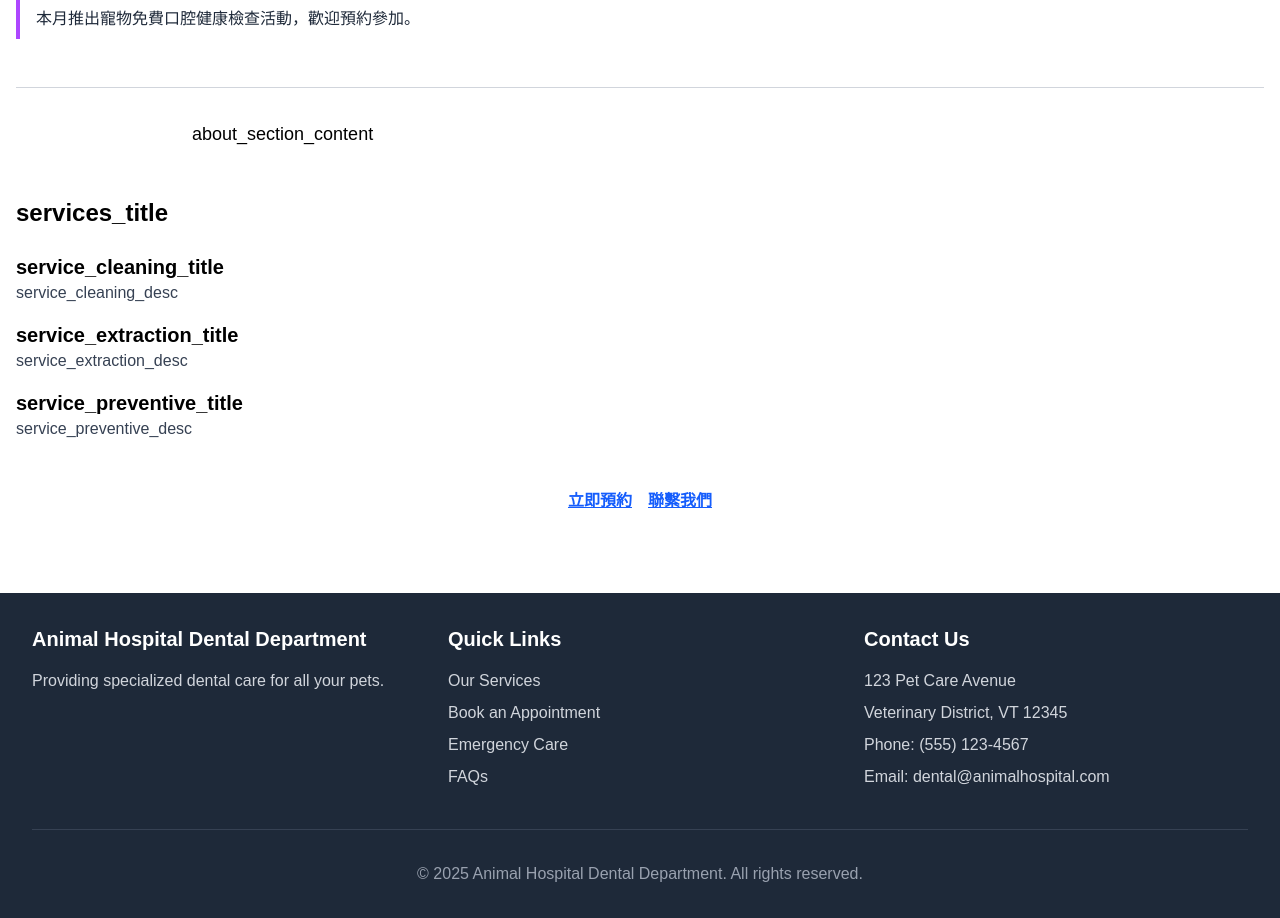
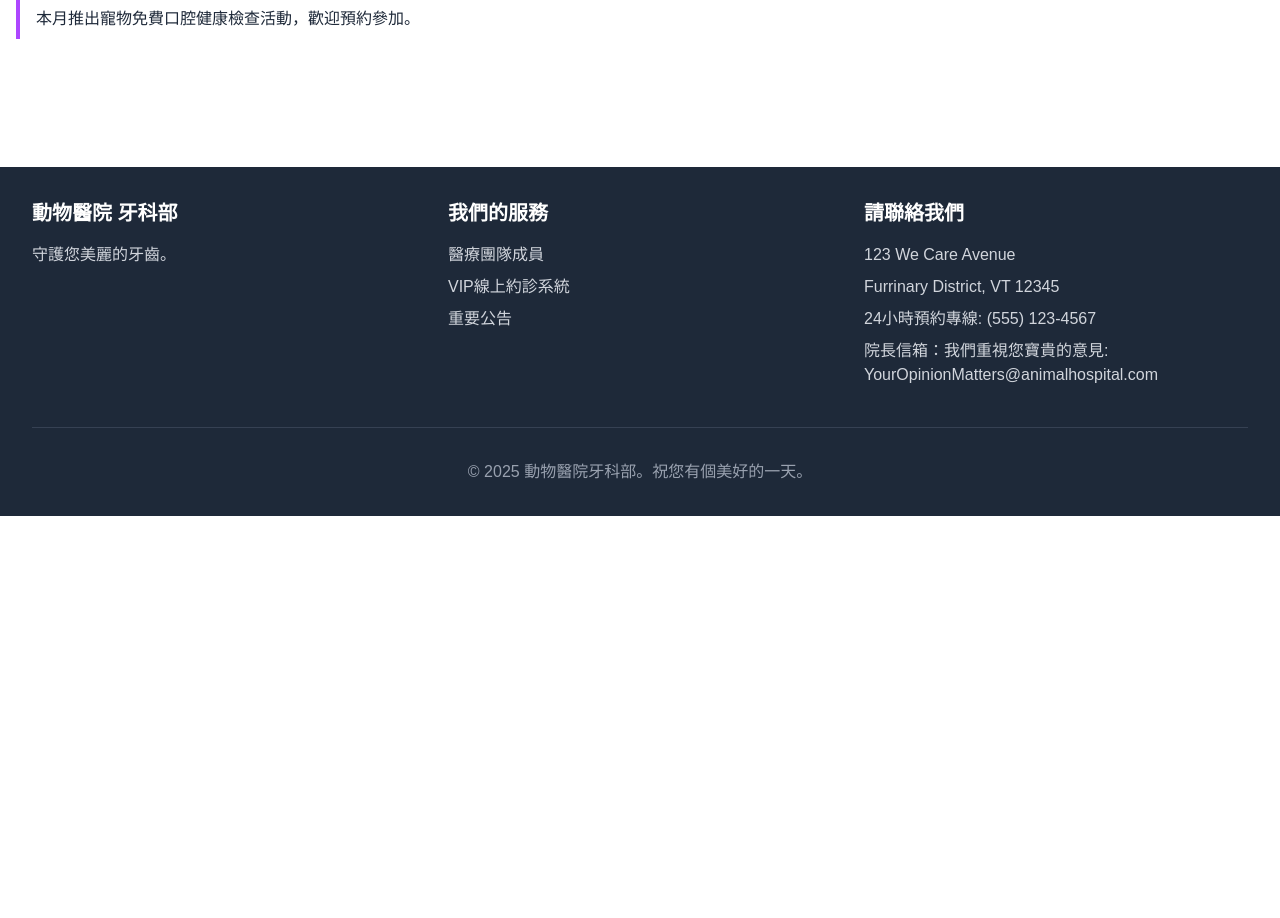
Before and after one commit to Risch315815/Animal_Hospital_Dental_Department, a Next.js app: page /Animal_Hospital_Dental_Department/ in a window 1280 px wide. Shown: the part 943-1861 px from the top of the page. After the commit the page ends 1459 px from the top, so only its background shows below. Built offline with nearby package versions, Linux system fonts and the light colour scheme.

Commit message:
trial 06

```diff
--- a/app/components/Footer.tsx
+++ b/app/components/Footer.tsx
@@ -1,52 +1,54 @@
+'use client';
+
 import Link from 'next/link';
+import { useLanguage } from '../contexts/LanguageContext';
 
 export default function Footer() {
+  const { t } = useLanguage();
+
   return (
     <footer className="bg-gray-800 text-white p-8 mt-12">
       <div className="container mx-auto grid grid-cols-1 md:grid-cols-3 gap-8">
         <div>
-          <h3 className="text-xl font-bold mb-4">Animal Hospital Dental Department</h3>
+          <h3 className="text-xl font-bold mb-4">
+            {t('site_title')} {t('dental_department')}
+          </h3>
           <p className="text-gray-300">
-            Providing specialized dental care for all your pets.
+            {t('footer_description')}
           </p>
         </div>
         <div>
-          <h3 className="text-xl font-bold mb-4">Quick Links</h3>
+          <h3 className="text-xl font-bold mb-4">{t('quick_links')}</h3>
           <ul className="space-y-2">
             <li>
               <Link href="/services" className="text-gray-300 hover:text-white">
-                Our Services
+                {t('footer_our_specialists')}
               </Link>
             </li>
             <li>
               <Link href="/appointments" className="text-gray-300 hover:text-white">
-                Book an Appointment
+                {t('footer_appointment_system')}
               </Link>
             </li>
             <li>
-              <Link href="/emergency" className="text-gray-300 hover:text-white">
-                Emergency Care
-              </Link>
-            </li>
-            <li>
-              <Link href="/faq" className="text-gray-300 hover:text-white">
-                FAQs
+              <Link href="/announcements" className="text-gray-300 hover:text-white">
+                {t('footer_important_announcements')}
               </Link>
             </li>
           </ul>
         </div>
         <div>
-          <h3 className="text-xl font-bold mb-4">Contact Us</h3>
+          <h3 className="text-xl font-bold mb-4">{t('footer_contact_us')}</h3>
           <address className="not-italic text-gray-300">
-            <div className="mb-2">123 Pet Care Avenue</div>
-            <div className="mb-2">Veterinary District, VT 12345</div>
-            <div className="mb-2">Phone: (555) 123-4567</div>
-            <div className="mb-2">Email: dental@animalhospital.com</div>
+            <div className="mb-2">123 We Care Avenue</div>
+            <div className="mb-2">Furrinary District, VT 12345</div>
+            <div className="mb-2">{t('footer_hotline')}: (555) 123-4567</div>
+            <div className="mb-2">{t('footer_mailbox')}: YourOpinionMatters@animalhospital.com</div>
           </address>
         </div>
       </div>
       <div className="border-t border-gray-700 mt-8 pt-8 text-center text-gray-400">
-        <p>&copy; {new Date().getFullYear()} Animal Hospital Dental Department. All rights reserved.</p>
+        <p>&copy; {new Date().getFullYear()} {t('greetings')}</p>
       </div>
     </footer>
   );
--- a/app/components/Navbar.tsx
+++ b/app/components/Navbar.tsx
@@ -8,12 +8,12 @@ export default function Navbar() {
   const { t } = useLanguage();
 
   return (
-    <nav className="bg-blue-600 text-white p-4 shadow-md">
+    <nav className="bg-gray-800 text-white p-4 shadow-md">
       <div className="container mx-auto flex flex-col lg:flex-row justify-between items-center">
         <div className="flex items-center mb-4 lg:mb-0">
           <Link href="/" className="flex items-center">
             <div className="font-bold text-xl">{t('site_title')}</div>
-            <div className="ml-2 bg-white text-blue-600 px-2 py-1 rounded-md text-xs font-semibold">
+            <div className="ml-2 bg-white text-gray-800 px-2 py-1 rounded-md text-xs font-semibold">
               {t('dental_department')}
             </div>
           </Link>
@@ -21,19 +21,19 @@ export default function Navbar() {
 
         <div className="flex flex-col lg:flex-row items-center space-y-2 lg:space-y-0 lg:space-x-6">
           <div className="flex space-x-6">
-            <Link href="/" className="hover:text-blue-200 transition-colors">
+            <Link href="/" className="hover:text-gray-300 transition-colors">
               {t('nav_home')}
             </Link>
-            <Link href="/services" className="hover:text-blue-200 transition-colors">
+            <Link href="/services" className="hover:text-gray-300 transition-colors">
               {t('nav_services')}
             </Link>
-            <Link href="/appointments" className="hover:text-blue-200 transition-colors">
+            <Link href="/appointments" className="hover:text-gray-300 transition-colors">
               {t('nav_appointments')}
             </Link>
-            <Link href="/about" className="hover:text-blue-200 transition-colors">
+            <Link href="/about" className="hover:text-gray-300 transition-colors">
               {t('nav_about')}
             </Link>
-            <Link href="/contact" className="hover:text-blue-200 transition-colors">
+            <Link href="/contact" className="hover:text-gray-300 transition-colors">
               {t('nav_contact')}
             </Link>
           </div>
--- a/app/page.tsx
+++ b/app/page.tsx
@@ -115,64 +115,6 @@ export default function Home() {
               </div>
             </div>
           </section>
-
-          <hr className="border-gray-300 mb-8" />
-
-          {/* About Section - Simplified */}
-          <section className="mb-12">
-            <div className="max-w-4xl mx-auto">
-              <div className="prose prose-lg max-w-none">
-                {Array.isArray(t('about_section_content')) ? (
-                  (t('about_section_content') as string[]).map((paragraph, index) => (
-                    <p key={index} className="text-lg text-black mb-4 leading-relaxed">
-                      {paragraph}
-                    </p>
-                  ))
-                ) : (
-                  <p className="text-lg text-black mb-4 leading-relaxed">
-                    {t('about_section_content')}
-                  </p>
-                )}
-              </div>
-            </div>
-          </section>
-
-          {/* Services Section - Simple List */}
-          <section className="mb-12">
-            <h2 className="text-2xl font-bold mb-6 text-black">{t('services_title')}</h2>
-            <ul className="space-y-4">
-              <li>
-                <h3 className="text-xl font-semibold text-black">{t('service_cleaning_title')}</h3>
-                <p className="text-gray-700">{t('service_cleaning_desc')}</p>
-              </li>
-              <li>
-                <h3 className="text-xl font-semibold text-black">{t('service_extraction_title')}</h3>
-                <p className="text-gray-700">{t('service_extraction_desc')}</p>
-              </li>
-              <li>
-                <h3 className="text-xl font-semibold text-black">{t('service_preventive_title')}</h3>
-                <p className="text-gray-700">{t('service_preventive_desc')}</p>
-              </li>
-            </ul>
-          </section>
-
-          {/* Quick Links - Simple like the original */}
-          <section className="text-center">
-            <div className="space-x-4">
-              <Link
-                href="/appointments"
-                className="inline-block text-blue-600 hover:text-blue-800 underline font-semibold"
-              >
-                {t('book_appointment')}
-              </Link>
-              <Link
-                href="/contact"
-                className="inline-block text-blue-600 hover:text-blue-800 underline font-semibold"
-              >
-                {t('contact_us')}
-              </Link>
-            </div>
-          </section>
         </div>
       </main>
     </div>
--- a/data/translations.ts
+++ b/data/translations.ts
@@ -107,17 +107,43 @@ export const translations: Translation = {
     'en': 'Contact Us'
   },
 
+
   // Footer
   footer_description: {
-    'zh-hant': '為您的所有寵物提供專業牙科護理。',
-    'en': 'Providing specialized dental care for all your pets.'
+    'zh-hant': '守護您美麗的牙齒。',
+    'en': 'Keep your teeth beautiful as always.'
   },
   quick_links: {
-    'zh-hant': '快速連結',
-    'en': 'Quick Links'
+    'zh-hant': '我們的服務',
+    'en': 'Our Services'
   },
-  copyright: {
-    'zh-hant': '動物醫院牙科部。保留所有權利。',
-    'en': 'Animal Hospital Dental Department. All rights reserved.'
+  footer_our_specialists: {
+    'zh-hant': '醫療團隊成員',
+    'en': 'Our Specialists'
+  },
+  footer_appointment_system: {
+    'zh-hant': 'VIP線上約診系統',
+    'en': 'VIP Online Appointment System'
+  },
+  footer_important_announcements: {
+    'zh-hant': '重要公告',
+    'en': 'Important Announcements'
+  },
+
+  footer_contact_us: {
+    'zh-hant': '請聯絡我們',
+    'en': 'Please Contact Us'
+  },
+  footer_hotline: {
+    'zh-hant': '24小時預約專線',
+    'en': '24-hour Appointment Hotline'
+  },
+  footer_mailbox: {
+    'zh-hant': '院長信箱：我們重視您寶貴的意見',
+    'en': 'Director\'s Mailbox: We value your experience'
+  },
+  greetings: {
+    'zh-hant': '動物醫院牙科部。祝您有個美好的一天。',
+    'en': 'Animal Hospital Dental Department. Have a pleasant day.'
   }
 };
```
